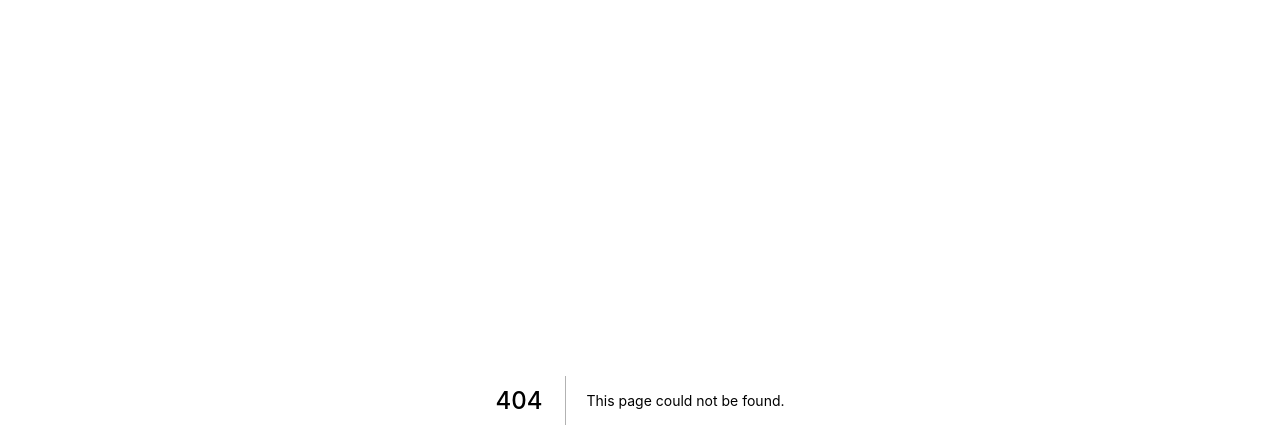
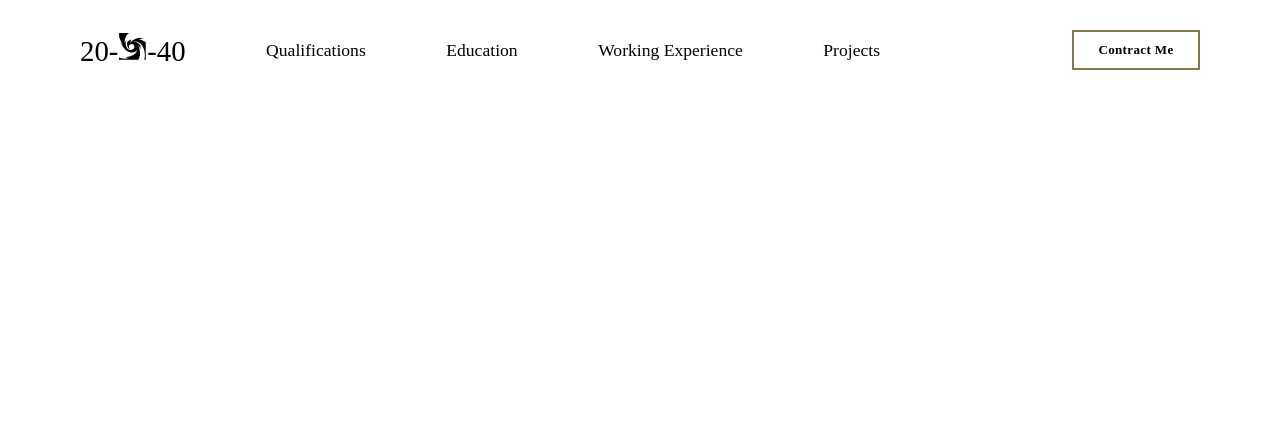
Before and after one commit to Feng-12138/personal_website, a Next.js app in the folder front_end/: page /main in a window 1280 px wide. Before the commit this address had no page. Shown: the top 448 px of the page. Built offline with nearby package versions, Linux system fonts and the light colour scheme.

Commit message:
complete header

```diff
--- /dev/null
+++ b/front_end/component/fullHeader.tsx
@@ -0,0 +1,84 @@
+import { Button } from "@mui/material";
+import styles from "./headBar.module.css";
+import { GiWindHole } from "react-icons/gi";
+
+export default function HeadBar() {
+  const handleHover = (el: any) => {
+    el.target.style.borderBottomStyle = "solid";
+    el.target.style.borderBottomColor = "rgb(251, 235, 79)";
+    el.target.style.borderBottomWidth = "0.4rem";
+  };
+  const handleLeave = (el: any) => {
+    el.target.style.borderBottomStyle = "";
+    el.target.style.borderBottomColor = "";
+    el.target.style.borderBottomWidth = "";
+  };
+  return (
+    <div
+      style={{
+        display: "flex",
+        justifyContent: "space-between",
+        alignItems: "center",
+        zIndex: 2,
+        whiteSpace: "nowrap",
+      }}
+    >
+      <div className={styles.container}>
+        <div style={{ fontSize: "1.8rem", fontWeight: 500 }}>
+          <span>20-</span>
+          <GiWindHole />
+          <span>-40</span>
+        </div>
+        <span
+          onMouseOver={handleHover}
+          onMouseLeave={handleLeave}
+          style={{ maxHeight: "21.25px" }}
+        >
+          Qualifications
+        </span>
+        <span
+          onMouseOver={handleHover}
+          onMouseLeave={handleLeave}
+          style={{ maxHeight: "21.25px" }}
+        >
+          Education
+        </span>
+        <span
+          onMouseOver={handleHover}
+          onMouseLeave={handleLeave}
+          style={{ maxHeight: "21.25px" }}
+        >
+          {" "}
+          Working Experience
+        </span>
+        <span
+          onMouseOver={handleHover}
+          onMouseLeave={handleLeave}
+          style={{ maxHeight: "21.25px" }}
+        >
+          Projects
+        </span>
+      </div>
+      <Button
+        variant="outlined"
+        style={{
+          color: "black",
+          borderColor: "#80774f",
+          borderWidth: "2px",
+          borderRadius: 0,
+          fontFamily: "Montserrat",
+          fontSize: "13px",
+          fontWeight: 600,
+          height: "40px",
+          marginTop: "20px",
+          width: "10%",
+          textTransform: "none",
+          marginRight: 80,
+          whiteSpace: "nowrap",
+        }}
+      >
+        Contract Me
+      </Button>
+    </div>
+  );
+}
--- /dev/null
+++ b/front_end/component/headBar.module.css
@@ -0,0 +1,32 @@
+.container {
+    display: flex;
+    align-items: center;
+    font-family: "Montserrat";
+    font-size: 1.1rem;
+    background-color: white;
+    justify-content: space-between;
+    margin-top: 20px;
+    margin-left: 80px;
+    height: 60px;
+    max-width: 100vh;
+    min-width: 100vh;
+    cursor: pointer;
+    white-space: nowrap;
+    font-weight: 400;
+    z-index: 2;
+}
+
+.buttonGold {
+    color: black;
+    border-color: goldenrod;
+    border-width: 5px;
+    border-radius: 0;
+    font-family: "Montserrat";
+    font-size: 13px;
+    font-weight: 600;
+    height: 40px;
+    margin-top: 20px;
+    width: 15%;
+    text-transform: none;
+    margin-top: 20px;
+}
--- /dev/null
+++ b/front_end/component/mainBody.tsx
@@ -0,0 +1,9 @@
+import HeadBar from "./fullHeader";
+
+export default function MainBody() {
+  return (
+    <>
+      <HeadBar />
+    </>
+  );
+}
--- a/front_end/pages/index.tsx
+++ b/front_end/pages/index.tsx
@@ -1,6 +1,6 @@
 import { Grid, Button, Typography } from "@mui/material";
 import { createTheme } from "@mui/material";
-import Router from "next/router";
+import router from "next/router";
 require("typeface-eb-garamond");
 import "@fontsource/montserrat";
 import { GiWindHole } from "react-icons/gi";
@@ -27,6 +27,9 @@ const theme = createTheme({
 });
 
 function HomePage(props: {}) {
+  const handleEnterMainPage = () => {
+    router.push("/main?account=yiran");
+  };
   return (
     <div style={{ height: "100vh", background: "black" }}>
       <div className="waterPrint">
@@ -50,6 +53,7 @@ function HomePage(props: {}) {
             height: "40px",
             top: "17vh",
           }}
+          onClick={handleEnterMainPage}
         >
           Get Started
         </Button>
--- /dev/null
+++ b/front_end/pages/main/index.tsx
@@ -0,0 +1,6 @@
+import MainBody from "../../component/mainBody";
+export const MainPage = () => {
+  return <MainBody />;
+};
+
+export default MainPage;
--- a/front_end/styles/globals.css
+++ b/front_end/styles/globals.css
@@ -58,10 +58,10 @@ a {
   color: "white";
   border-color: "white";
   border-radius: 0;
-  width: "35%";
+  width: 35%;
   font-family: "Montserrat";
-  font-size: "13px";
+  font-size: 13px;
   font-weight: 600;
-  height: "40px";
-  top: "17vh";
+  height: 40px;
+  top: 17vh;
 }
```
Also changed, not shown: front_end/component/HomePageComponent.tsx (deleted, +0 -7 lines), front_end/component/mainBodyButton.tsx (added, +11 -0 lines), front_end/component/mainBodyButton.module.css (added).
